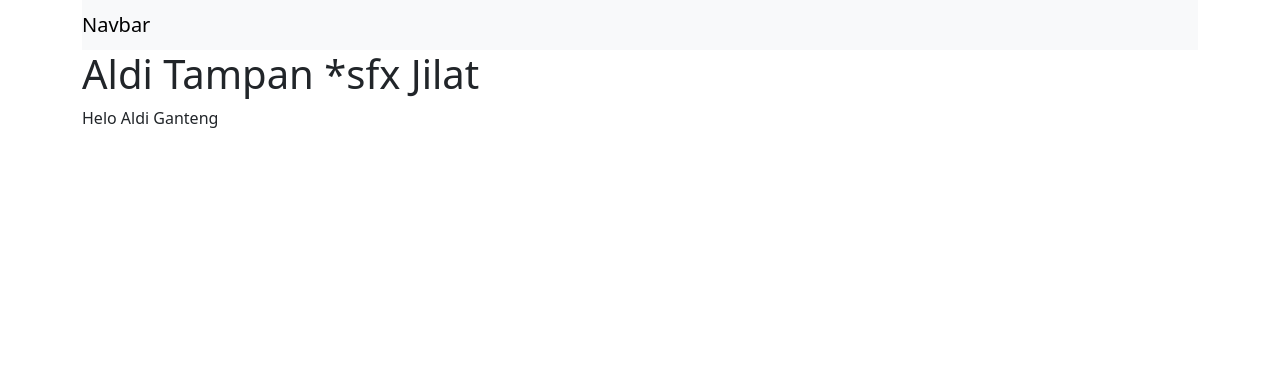
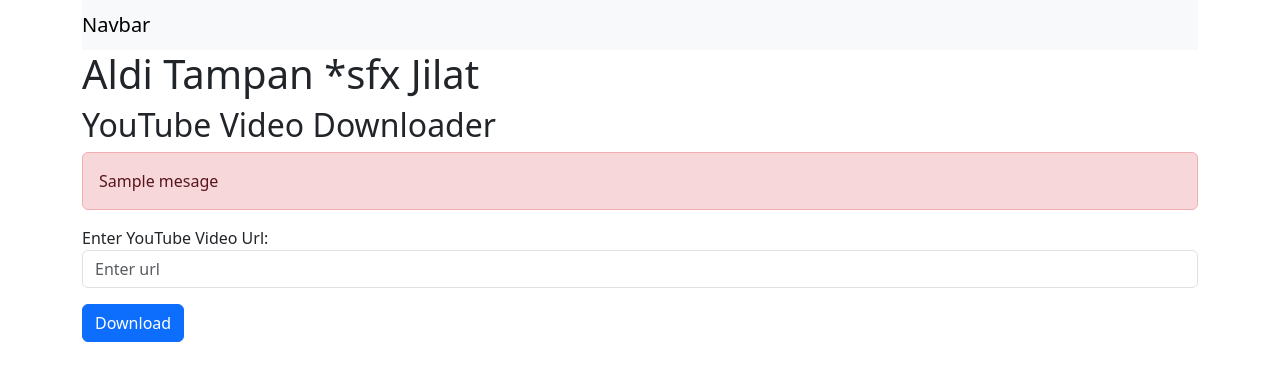
Before and after one commit to AdluAghnia/yt_downloader, a Flask app: template templates/index.html in a window 1280 px wide. Shown: the top 381 px of the page. Run offline with Flask 3, Linux system fonts and the light colour scheme; the template is opened without the code that fills it: most values are stand-ins (such as "Sample title", 1, 10 or a date in 2020).

Commit message:
FIXING STUFF

```diff
--- a/app.py
+++ b/app.py
@@ -1,7 +1,10 @@
-from flask import Flask, render_template
-
+from flask import Flask, send_file, render_template, url_for, redirect, request
+from download import download_video
+from pytube import YouTube
+from pathlib import Path
+import re
+import os
 app = Flask(__name__)
-
 
 @app.route("/")
 def index():
@@ -11,5 +14,40 @@
 
     return render_template("index.html")
 
+
+@app.route("/download", methods = ['GET', 'POST'])
+def download():
+    """
+    Fungsi ini untuk mendownload video dan memasukannya ke static file
+    """
+    message = ''
+    error_type = 0
+    if request.method == 'POST' and 'video_url' in request.form:
+        youtubeUrl = request.form["video_url"]
+        if youtubeUrl:
+            validateVideoUrl = (
+                r'(https?://)?(www\.)?'
+                '(youtube|youtu|youtube-nocookie)\.(com|be)/'
+                '(watch\?v=|embed/|v/|.+\?v=)?([^&=%\?]{11})'
+            )
+
+            validateVideoUrl = re.match(validateVideoUrl, youtubeUrl)
+
+            if validateVideoUrl:
+                url = YouTube(youtubeUrl)
+                video = url.streams.get_highest_resolution()
+                download_folder = str(os.path.join(Path.home(), "Downloads"))
+
+                video.download(download_folder)
+                message = "Video Telah Berhasil Di Download"
+                error_type = 1
+            else:
+                message = "Masukan Link Yang Valid"
+                error_type = 0
+        else:
+            message = "Masukakn Link Anda"
+            error_type = 0
+
+        return render_template('index.html', error_type=error_type, message = message)
 if __name__ == "__main__":
-    app.run()
+    app.run(debug=True)
--- a/templates/index.html
+++ b/templates/index.html
@@ -2,5 +2,19 @@
 
 
 {% block content %}
-    <p>Helo Aldi Ganteng</p>
+    <h2>YouTube Video Downloader</h2>
+    <form action="/download" method="post">
+        {% if mesage is defined and mesage %}
+            {% if errorType is defined and errorType %}
+                <div class="alert alert-success">{{ mesage }}</div>
+            {% else  %}
+                <div class="alert alert-danger">{{ mesage }}</div>
+            {% endif %}
+        {% endif %}
+        <div class="mb-3 mt-3">
+            <label for="video_url">Enter YouTube Video Url:</label>
+            <input type="text" class="form-control" id="video_url" placeholder="Enter url" name="video_url">
+        </div>
+        <button type="submit" class="btn btn-primary">Download</button>
+    </form>
 {% endblock %}
```
Also changed, not shown: download.py (+11 -15 lines), statics/style.css (added), 2 other files.
